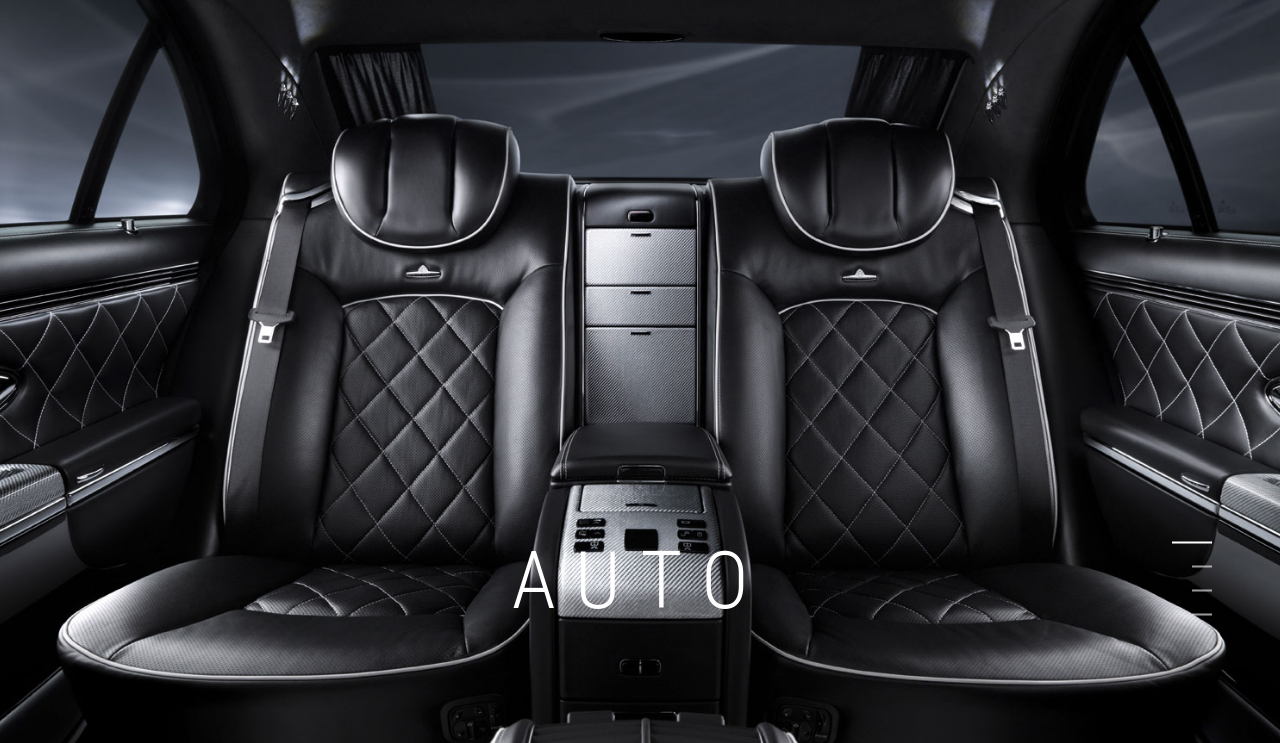
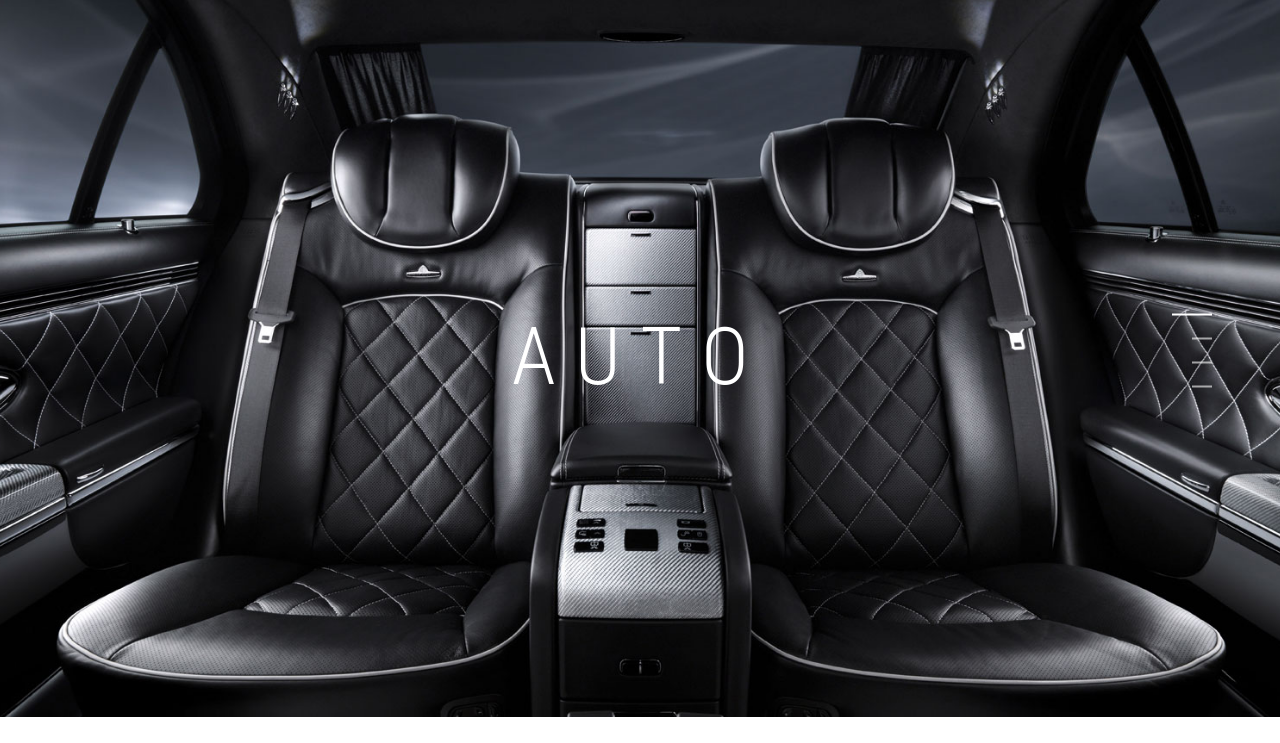
Before and after one commit to pkroberg/nocoupholstery, a website built with Vite: page src/index.html in a window 1280 px wide. Shown: the part 56-799 px from the top of the page. Built offline with nearby package versions, Linux system fonts and the light colour scheme; files whose address does not match are found by name.

Commit message:
Edit slick dots height

```diff
--- a/src/index.html
+++ b/src/index.html
@@ -107,7 +107,7 @@
           </button>
         </div>
 
-        <div class="w-full flex-grow hidden pt-16 lg:pt-0" id="nav-content">
+        <div class="w-full flex-grow hidden pt-24 lg:pt-0" id="nav-content">
           <ul class="list-reset lg:flex justify-end flex-1 mb-5">
             <li class="mr-3">
               <a
--- a/src/style.css
+++ b/src/style.css
@@ -64,7 +64,7 @@ html {
   height: 125px;
   bottom: auto;
   /* HEIGHT OF SLICK DOTS */
-  top: 37.5rem;
+  top: 46.5vh;
   right: 3rem;
   transform: translateY(-50%);
   left: auto;
@@ -183,7 +183,7 @@ button {
   position: relative;
   width: 100vw;
   /* SLIDESHOW HEIGHT */
-  height: 73rem;
+  height: 90vh;
   overflow: hidden;
 }
 
```
Also changed, not shown: tailwind.css.
